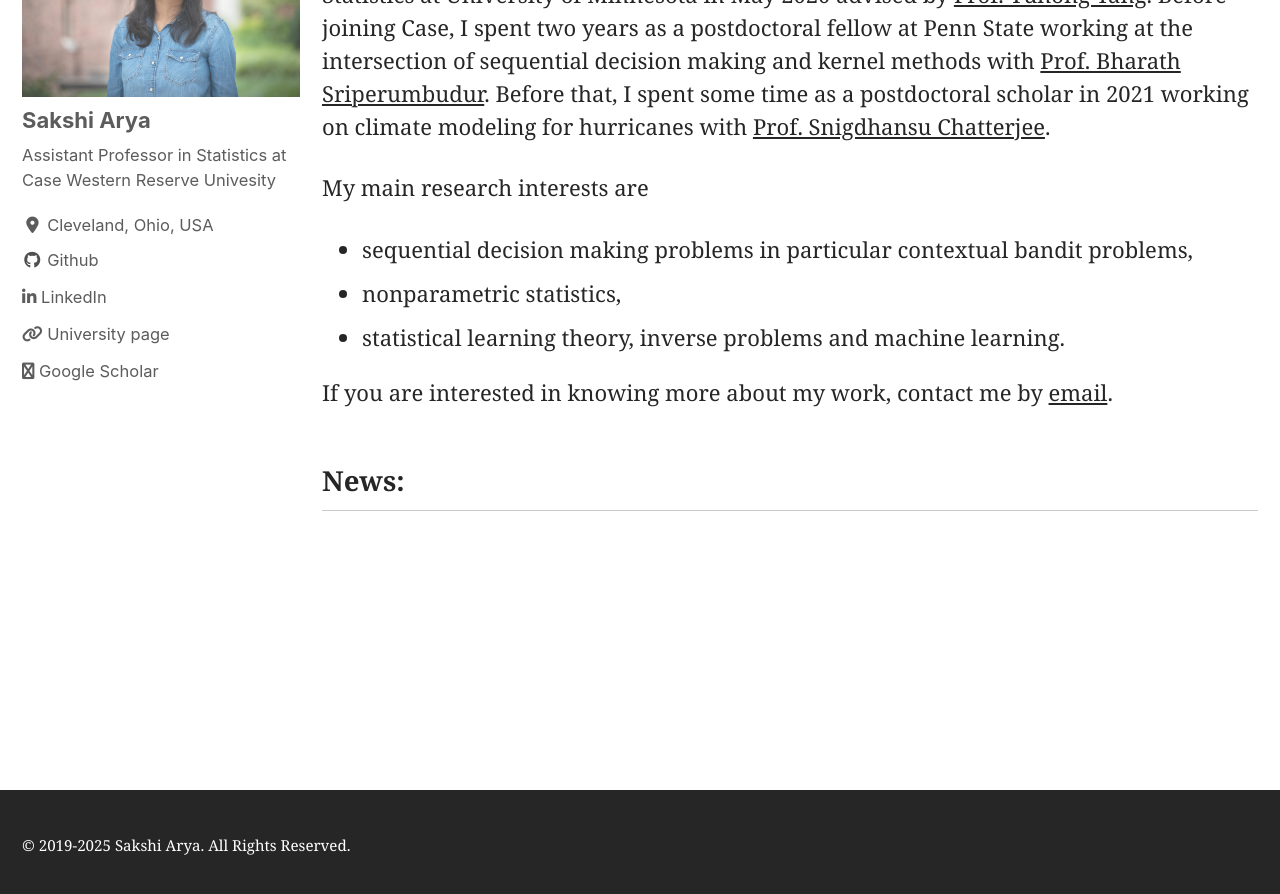
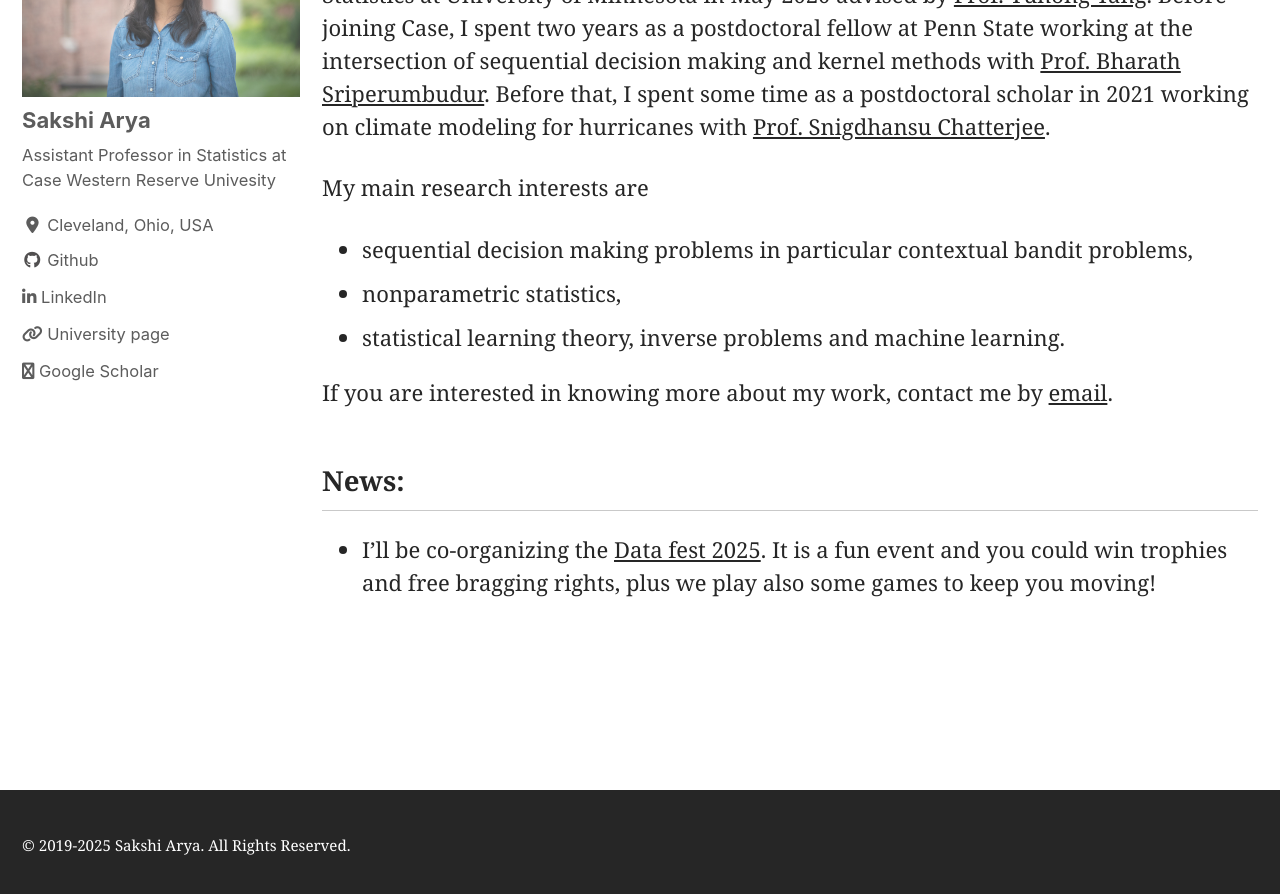
Before and after one commit to sakshiarya/sakshiarya.github.io, a Jekyll site: the page built from _pages/about.md, in a window 1280 px wide and 900 px high, scrolled down 483 px. Shown: the top 894 px of the window. Built offline with Jekyll 4.4.1, drawn with Linux system fonts in a browser that asks for light colours; cached includes are drawn as plain includes; nearby versions of some CDN libraries.

Commit message:
Updates Spring 2025

```diff
--- a/_pages/about.md
+++ b/_pages/about.md
@@ -21,3 +21,4 @@ My main research interests are
 If you are interested in knowing more about my work, contact me by [email](mailto:sxa1351@case.edu).
 
 ## News:
+- I'll be co-organizing the [Data fest 2025](https://mathstats.case.edu/datafest/datafest-2025/). It is a fun event and you could win trophies and free bragging rights, plus we play also some games to keep you moving!
```
